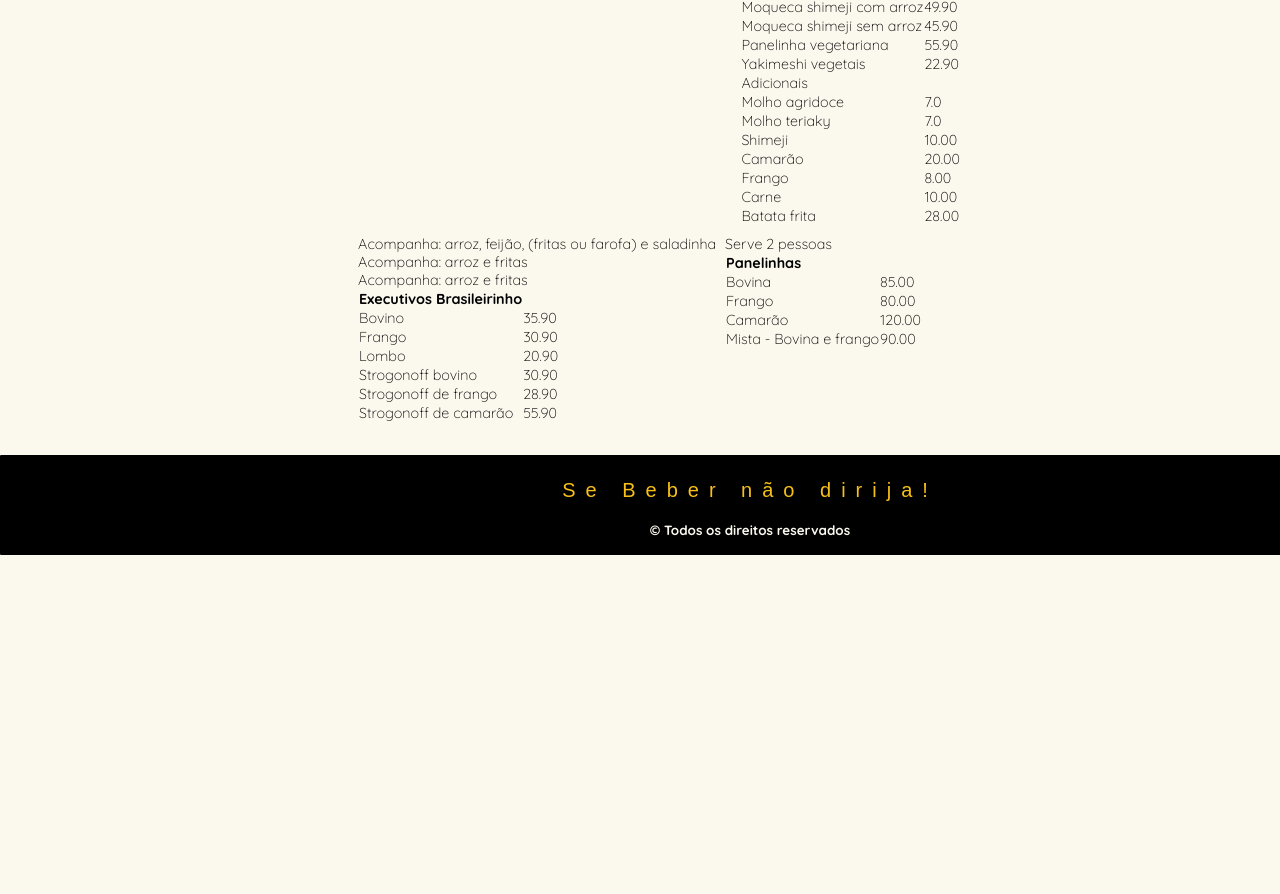
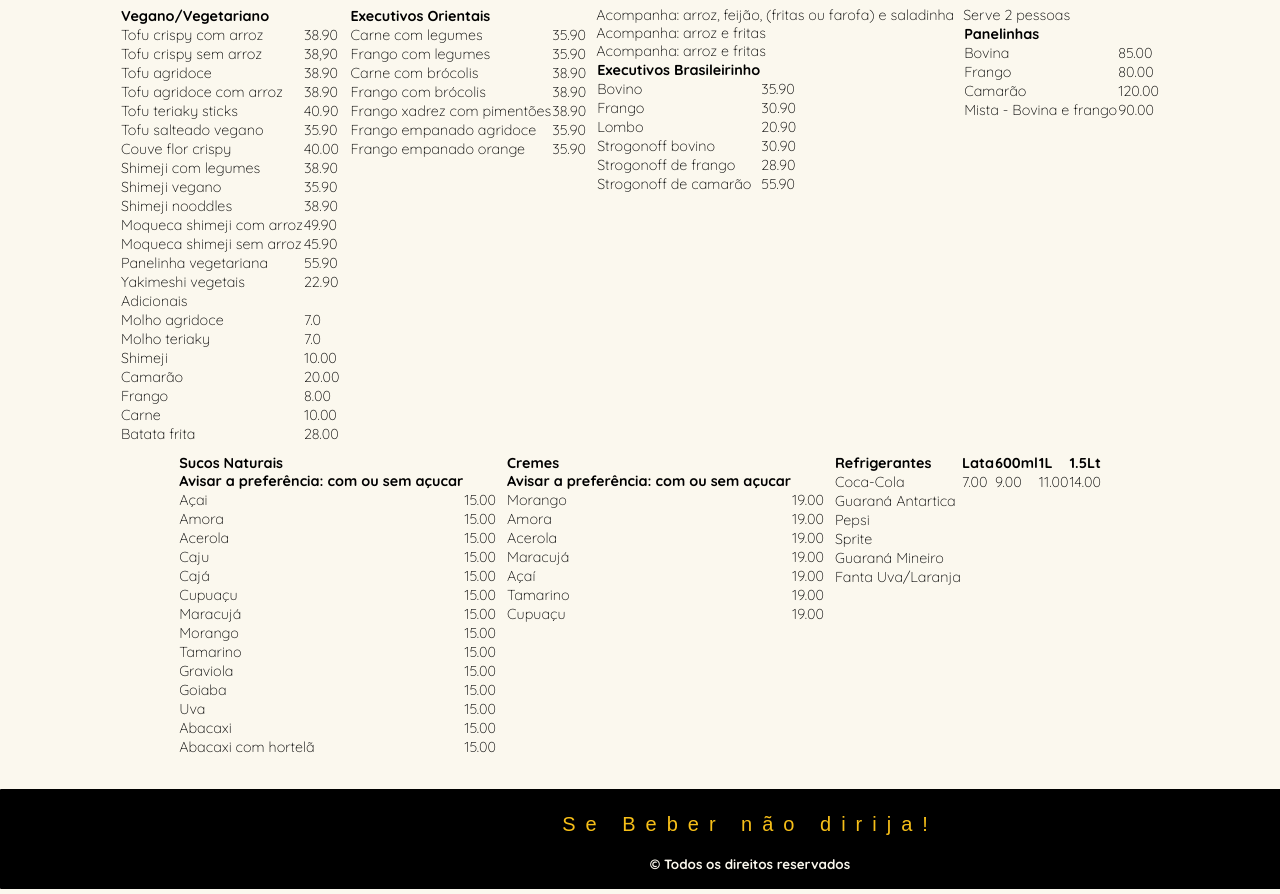
Before and after one commit to JanineFL/Yakissoba-Taippei, a plain HTML site: page Cardapio.html in a window 1280 px wide. Shown: the part 2033-2927 px from the top of the page. Before the commit the page ends 2593 px from the top, so only its background shows below. Drawn offline with Linux system fonts and the light colour scheme; a web font is replaced by a local one.

Commit message:
Alteração cardapio html

```diff
--- a/Cardapio.html
+++ b/Cardapio.html
@@ -126,10 +126,9 @@
                <div class="box">
                   <h2 class="prato"> Bebidas </h2>
                      <img class="fotoprato" src="https://img.freepik.com/fotos-gratis/cocktail-exotico-com-limao_181624-702.jpg?t=st=1746931710~exp=1746935310~hmac=c40c8c2f2b48c21a4bb496690f34f1b5feddc3e7bc820a6885613eb27d7c77e3&w=740" alt="Entradas/Gyoza" width="100px">
-
-                  <h3>
-
-                  </h3>
+                  <h3> Refrigerantes </h3>
+                  <h4> Coca-Cola; Guaraná; Pepsi; Sprite; Guaraná Mineiro; Fanta Uva e Laranja </h4>
+                  <h3> Diversos </h3>
                </div>
 
                <div class="box">
@@ -140,6 +139,11 @@
                   <h4 class="descricao">
                      Açaí; Amora; Acerola; Caju; Maracujá; Morango; Tamarino; Graviola; Goiaba; Uva; Abacaxi; Abacaxi com hortelã.
                   </h4>
+                </div>
+                <div>
+                  <h2> Cremes </h2>
+                  <h3> Sabores </h3>
+                  <h4> Morango; Amora; Acerola; Maracujá; Açaí; Tamarindo; Cupuaçu </h4>
                 </div>
          <div>
             <table>
@@ -447,15 +451,162 @@
                </tbody>
             </table>
          </div>
+         <div>
+            <table>
+               <thead>
+                  <tr>
+                     <th> Sucos Naturais
+                        <p> Avisar a preferência: com ou sem açucar </p>
+                     </th>
+                  </tr>
+               </thead>
+               <tbody>
+                  <tr>
+                     <td> Açai </td>
+                     <td> 15.00 </td>
+                  </tr>
+                  <tr>
+                     <td> Amora </td>
+                     <td> 15.00 </td>
+                  </tr>
+                  <tr>
+                     <td> Acerola </td>
+                     <td> 15.00 </td>
+                  </tr>
+                  <tr>
+                     <td> Caju </td>
+                     <td> 15.00 </td>
+                  </tr>
+                  <tr>
+                     <td> Cajá </td>
+                     <td> 15.00 </td>
+                  </tr>
+                  <tr>
+                     <td> Cupuaçu </td>
+                     <td> 15.00 </td>
+                  </tr>
+                  <tr>
+                     <td> Maracujá </td>
+                     <td> 15.00 </td>
+                  </tr>
+                  <tr>
+                     <td> Morango </td>
+                     <td> 15.00 </td>
+                  </tr>
+                  <tr>
+                     <td> Tamarino </td>
+                     <td> 15.00 </td>
+                  </tr>
+                  <tr>
+                     <td> Graviola </td>
+                     <td> 15.00 </td>
+                  </tr>
+                  <tr>
+                     <td> Goiaba </td>
+                     <td> 15.00 </td>
+                  </tr>
+                  <tr>
+                     <td> Uva </td>
+                     <td> 15.00 </td>
+                  </tr>
+                  <tr>
+                     <td> Abacaxi </td>
+                     <td> 15.00 </td>
+                  </tr>
+                  <tr>
+                     <td> Abacaxi com hortelã </td>
+                     <td> 15.00 </td>
+                  </tr>
+               </tbody>
+            </table>
+         </div>
+         <div>
+            <table>
+               <thead>
+                  <tr>
+                     <th> Cremes
+                        <p> Avisar a preferência: com ou sem açucar </p>
+                     </th>
+                  </tr>
+               </thead>
+               <tbody>
+                  <tr>
+                     <td> Morango </td>
+                     <td> 19.00 </td>
+                  </tr>
+                  <tr>
+                     <td> Amora </td>
+                     <td> 19.00 </td>
+                  </tr>
+                  <tr>
+                     <td> Acerola </td>
+                     <td> 19.00 </td>
+                  </tr>
+                  <tr>
+                     <td> Maracujá </td>
+                     <td> 19.00 </td>
+                  </tr>
+                  <tr>
+                     <td> Açaí </td>
+                     <td> 19.00 </td>
+                  </tr>
+                  <tr>
+                     <td> Tamarino </td>
+                     <td> 19.00 </td>
+                  </tr>
+                  <tr>
+                     <td> Cupuaçu</td>
+                     <td> 19.00 </td>
+                  </tr>
+               </tbody>
+            </table>
+         </div>
+         <div>
+            <table>
+               <thead>
+                  <tr>
+                     <th> Refrigerantes </th>
+                     <th> Lata </th>
+                     <th> 600ml </th>
+                     <th> 1L </th>
+                     <th> 1.5Lt </th>
+                  </tr>
+               </thead>
+               <tbody>
+                  <tr>
+                     <td> Coca-Cola</td>
+                     <td> 7.00 </td>
+                     <td> 9.00 </td>
+                     <td> 11.00 </td>
+                     <td> 14.00 </td>
+                  </tr>
+                  <tr>
+                     <td> Guaraná Antartica </td>
+                     <td> </td>
+                  </tr>
+                  <tr>
+                     <td> Pepsi </td>
+                     <td></td>
+                  </tr>
+                  <tr>
+                     <td> Sprite </td>
+                     <td></td>
+                  </tr>
+                  <tr>
+                     <td> Guaraná Mineiro </td>
+                     <td></td>
+                  </tr>
+                  <tr>
+                     <td> Fanta Uva/Laranja</td>
+                     <td></td>
+                  </tr>
+               </tbody>
+            </table>
+         </div>
 
-         </section>
+
 
       </main>
-
-
-      </div>
-
-      </div>
 
    </main>
 
```
